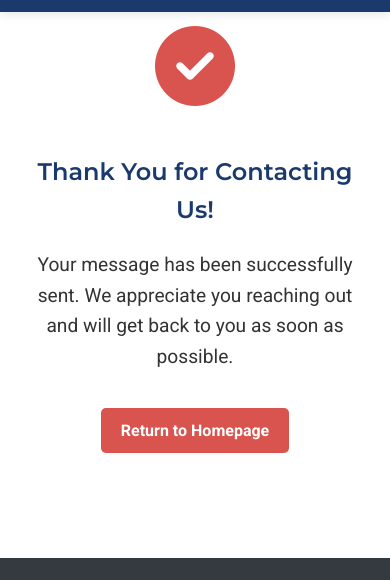
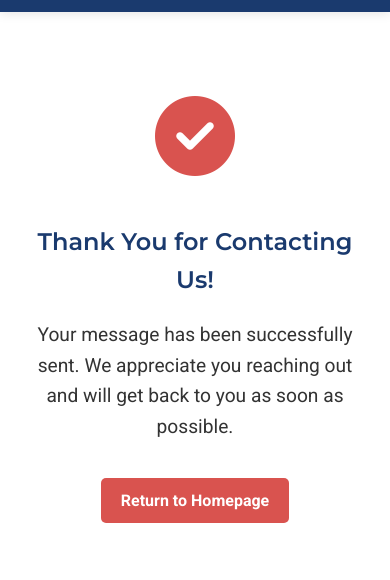
Before and after one commit to North-Florida-Asset-Recovery/North-Florida-Asset-Recovery.github.io, a plain HTML site: page thank-you.html in a window 390 px wide. Shown: the part 95-675 px from the top of the page. Drawn offline with Linux system fonts and the light colour scheme.

Commit message:
fixed margin on thank you box

```diff
--- a/thank-you.html
+++ b/thank-you.html
@@ -42,6 +42,26 @@
             font-size: 1.2rem;
             max-width: 600px;
             margin: 0 auto 30px;
+        }
+
+        /* Fix for mobile margin on thank you icon */
+        @media (max-width: 768px) {
+            .thank-you-container {
+                padding-top: 120px;
+            }
+            .thank-you-icon {
+                margin-top: 20px;
+            }
+        }
+
+        /* Additional padding for smaller screens */
+        @media (max-width: 480px) {
+            .thank-you-container {
+                padding-top: 140px;
+            }
+            .thank-you-icon {
+                margin-top: 30px;
+            }
         }
     </style>
 </head>
```
